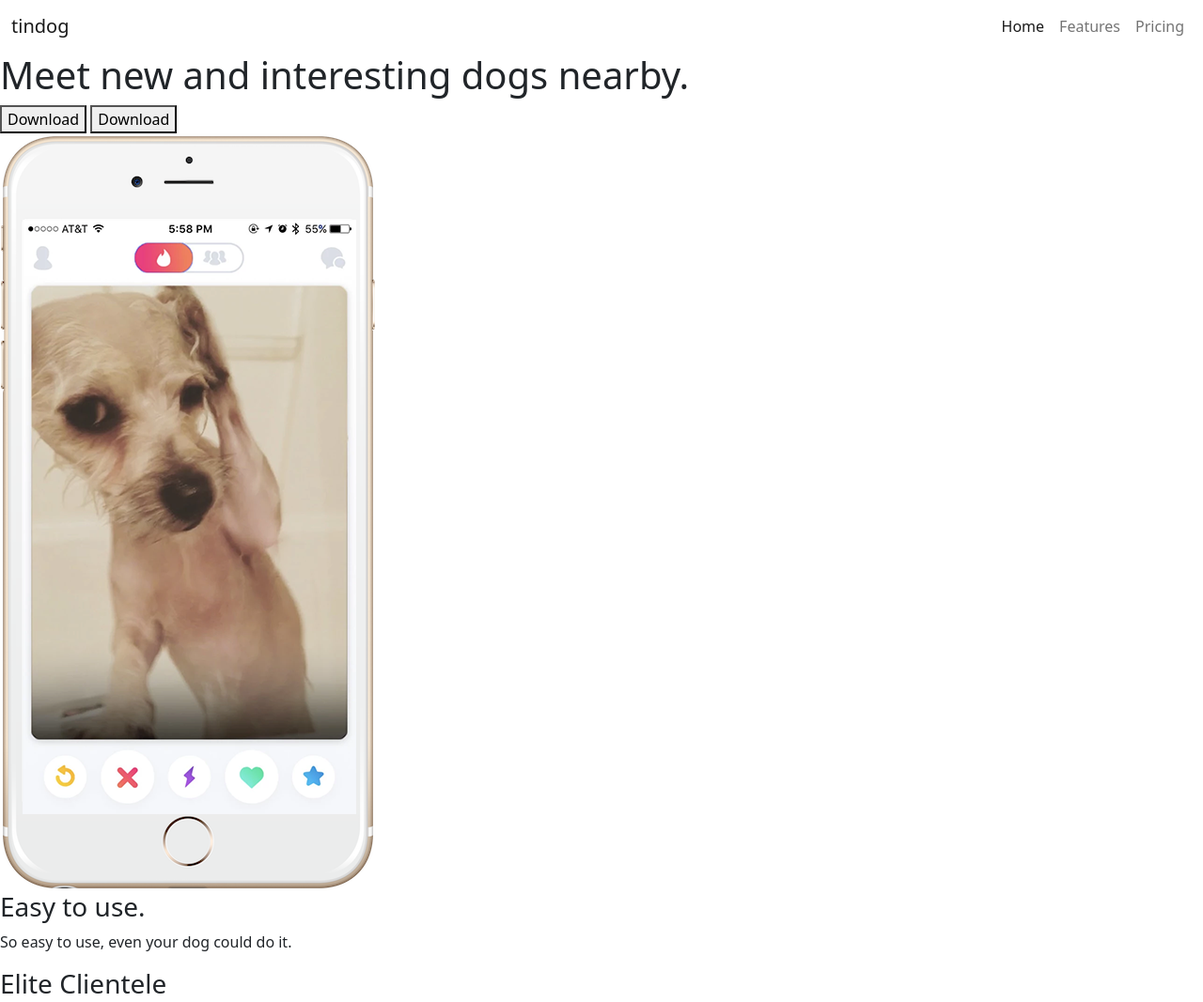
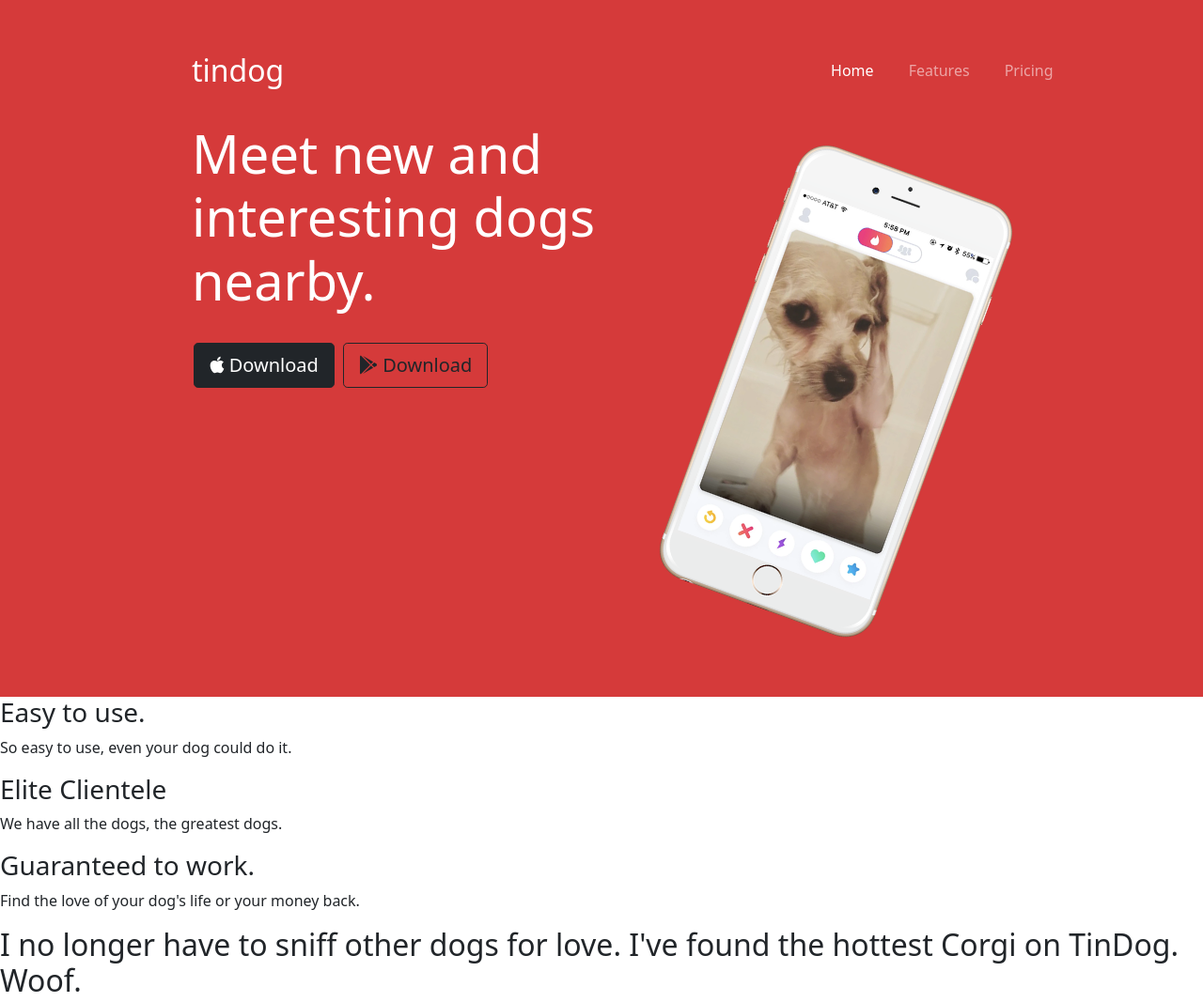
Before and after one commit to AkashKhobare/tindog, a plain HTML site: page index.html in a window 1280 px wide. Shown: the top 1067 px of the page at 94% size. Drawn offline with nearby package versions, Linux system fonts and the light colour scheme.

Commit message:
Changes in title section

```diff
--- a/css/styles.css
+++ b/css/styles.css
@@ -0,0 +1,33 @@
+/* Title Section*/
+h1 {
+    font-size: 3.5rem;
+}
+
+.download-btn {
+    margin: 5% 0.5%;
+}
+
+.navbar {
+    margin-bottom: 2%;
+}
+
+.navbar-brand {
+    font-size: 2rem;
+}
+
+.nav-item {
+    margin: 0 5%;
+}
+
+.title-img {
+    margin: 40px;
+    min-width: 200px;
+    transform: rotate(20deg);
+    width: 70%;
+}
+
+#title {
+    background-color: #d53a3a;
+    color: #fff;
+    padding: 3% 15%;
+}
--- a/index.html
+++ b/index.html
@@ -4,24 +4,25 @@
 <head>
   <meta charset="utf-8">
   <title>TinDog</title>
-  <link rel="stylesheet" href="css/styles.css">
 
   <!-- Bootstrap-->
   <link href="https://cdn.jsdelivr.net/npm/bootstrap@5.0.2/dist/css/bootstrap.min.css" rel="stylesheet"
-    integrity="sha384-EVSTQN3/azprG1Anm3QDgpJLIm9Nao0Yz1ztcQTwFspd3yD65VohhpuuCOmLASjC" crossorigin="anonymous">
+  integrity="sha384-EVSTQN3/azprG1Anm3QDgpJLIm9Nao0Yz1ztcQTwFspd3yD65VohhpuuCOmLASjC" crossorigin="anonymous">
   <script src="https://cdn.jsdelivr.net/npm/bootstrap@5.0.2/dist/js/bootstrap.bundle.min.js"
     integrity="sha384-MrcW6ZMFYlzcLA8Nl+NtUVF0sA7MsXsP1UyJoMp4YLEuNSfAP+JcXn/tWtIaxVXM"
     crossorigin="anonymous"></script>
+
+  <!-- Font Awesome-->
+  <link rel="stylesheet" href="https://pro.fontawesome.com/releases/v5.10.0/css/all.css" integrity="sha384-AYmEC3Yw5cVb3ZcuHtOA93w35dYTsvhLPVnYs9eStHfGJvOvKxVfELGroGkvsg+p" crossorigin="anonymous"/>
+
+  <!-- Custom styles -->
+  <link rel="stylesheet" href="css/styles.css">
 </head>
 
 <body>
-
   <section id="title">
-
     <!-- Nav Bar -->
-
-    <nav class="navbar navbar-expand-lg navbar-light">
-
+    <nav class="navbar navbar-expand-lg navbar-dark">
       <div class="container-fluid">
         <a class="navbar-brand" href="#">tindog</a>
         <button class="navbar-toggler" type="button" data-bs-toggle="collapse" data-bs-target="#tindog-nav"
@@ -42,27 +43,25 @@
           </ul>
         </div>
       </div>
-
     </nav>
 
     <!-- Title -->
-
-    <div>
-      <h1>Meet new and interesting dogs nearby.</h1>
-      <button type="button">Download</button>
-      <button type="button">Download</button>
+    <div class="container">
+      <div class="row">
+        <div class="col-md-7">
+          <h1>Meet new and interesting dogs nearby.</h1>
+          <button type="button" class="download-btn btn btn-dark btn-lg"><i class="fab fa-apple"></i> Download</button>
+          <button type="button" class="download-btn btn btn-outline-dark btn-lg"><i class="fab fa-google-play"></i> Download</button>
+        </div>
+        <div class="col-md-5">
+          <img class="title-img" src="images/iphone6.png" alt="iphone-mockup">
+        </div>
+      </div>
     </div>
-    <div>
-      <img src="images/iphone6.png" alt="iphone-mockup">
-    </div>
-
   </section>
 
-
   <!-- Features -->
-
   <section id="features">
-
     <h3>Easy to use.</h3>
     <p>So easy to use, even your dog could do it.</p>
 
@@ -71,14 +70,10 @@
 
     <h3>Guaranteed to work.</h3>
     <p>Find the love of your dog's life or your money back.</p>
-
   </section>
 
-
   <!-- Testimonials -->
-
   <section id="testimonials">
-
     <h2>I no longer have to sniff other dogs for love. I've found the hottest Corgi on TinDog. Woof.</h2>
     <img src="images/dog-img.jpg" alt="dog-profile">
     <em>Pebbles, New York</em>
@@ -86,28 +81,20 @@
     <!-- <h2 class="testimonial-text">My dog used to be so lonely, but with TinDog's help, they've found the love of their life. I think.</h2>
     <img class="testimonial-image" src="images/lady-img.jpg" alt="lady-profile">
     <em>Beverly, Illinois</em> -->
-
   </section>
 
-
   <!-- Press -->
-
   <section id="press">
     <img src="images/techcrunch.png" alt="tc-logo">
     <img src="images/tnw.png" alt="tnw-logo">
     <img src="images/bizinsider.png" alt="biz-insider-logo">
     <img src="images/mashable.png" alt="mashable-logo">
-
   </section>
 
-
   <!-- Pricing -->
-
   <section id="pricing">
-
     <h2>A Plan for Every Dog's Needs</h2>
     <p>Simple and affordable price plans for your and your dog.</p>
-
 
     <h3>Chihuahua</h3>
     <h2>Free</h2>
@@ -116,14 +103,12 @@
     <p>Unlimited App Usage</p>
     <button type="button">Sign Up</button>
 
-
     <h3>Labrador</h3>
     <h2>$49 / mo</h2>
     <p>Unlimited Matches</p>
     <p>Unlimited Messages</p>
     <p>Unlimited App Usage</p>
     <button type="button">Sign Up</button>
-
 
     <h3>Mastiff</h3>
     <h2>$99 / mo</h2>
@@ -132,30 +117,19 @@
     <p>Unlimited Messages</p>
     <p>Unlimited App Usage</p>
     <button type="button">Sign Up</button>
-
   </section>
 
-
   <!-- Call to Action -->
-
   <section id="cta">
-
     <h3>Find the True Love of Your Dog's Life Today.</h3>
     <button type="button">Download</button>
     <button type="button">Download</button>
-
   </section>
 
-
   <!-- Footer -->
-
   <footer id="footer">
-
     <p>© Copyright 2018 TinDog</p>
-
   </footer>
 
-
 </body>
-
 </html>
```
